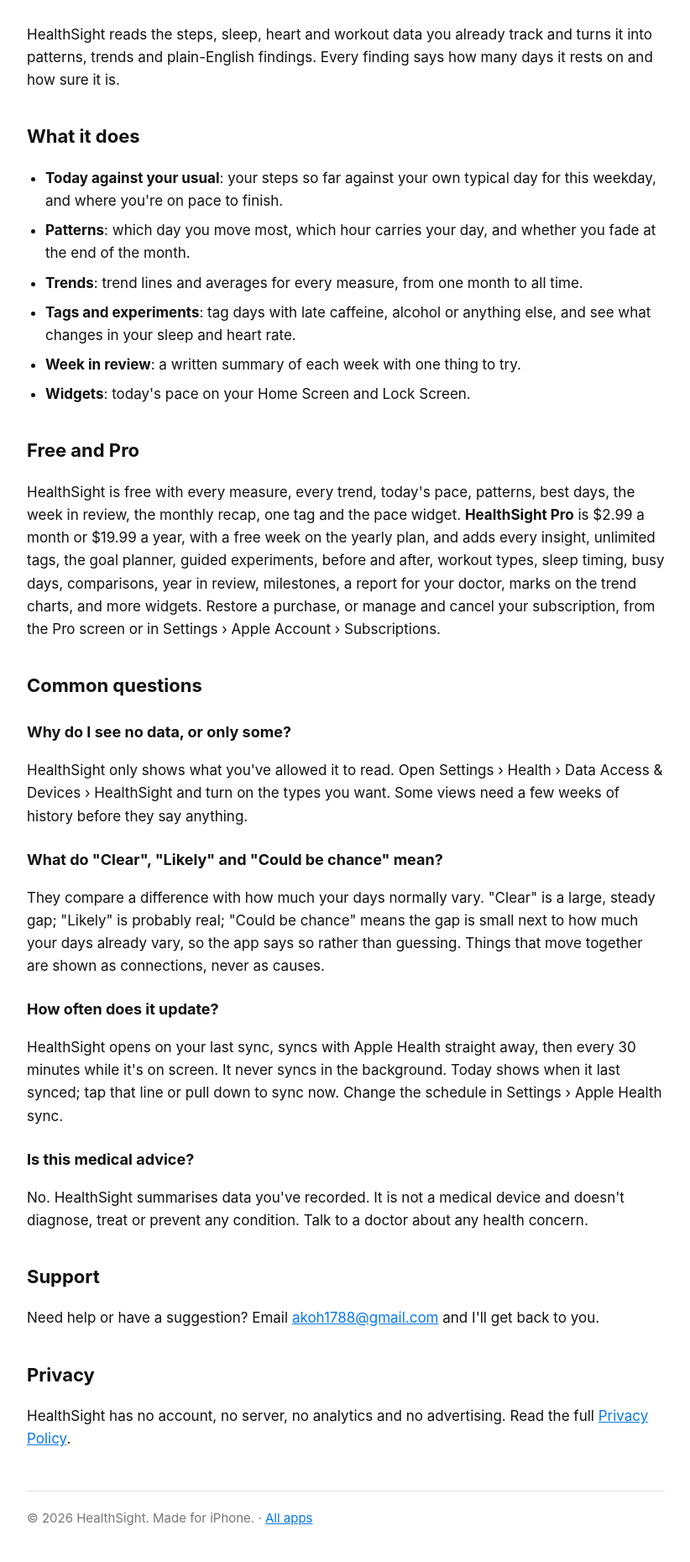
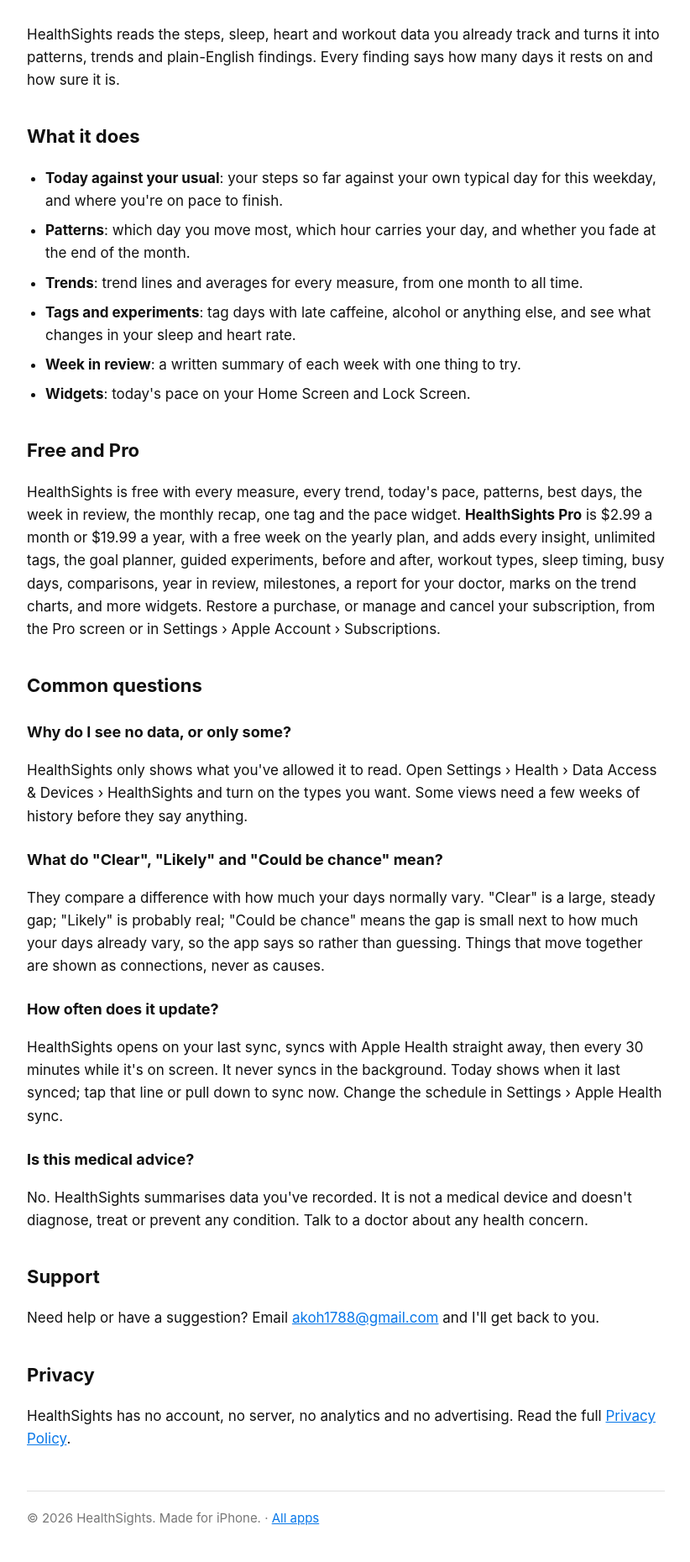
Before and after one commit to akoh17/app-docs, a plain HTML site: page healthsights/index.html in a window 1280 px wide. Shown: the part 201-2061 px from the top of the page at 84% size, without its empty margins (228-1050 px from the left). Drawn offline with Linux system fonts and the light colour scheme.

Commit message:
HealthSights: rename the support and privacy pages (new address healthsights/)
Co-Authored-By: Claude Opus 5.5 <noreply@anthropic.com>

```diff
--- a/healthsight/index.html
+++ b/healthsights/index.html
@@ -3,7 +3,7 @@
 <head>
 <meta charset="utf-8">
 <meta name="viewport" content="width=device-width, initial-scale=1">
-<title>HealthSight — Additional insights for your health tracking</title>
+<title>HealthSights — Additional insights for your health tracking</title>
 <style>
   :root { color-scheme: light dark; }
   body { font: 17px/1.6 -apple-system, BlinkMacSystemFont, "Segoe UI", Roboto, sans-serif;
@@ -25,11 +25,11 @@
 <body>
 <header>
   <div class="badge">No account · Your health data stays on your iPhone</div>
-  <h1>HealthSight</h1>
+  <h1>HealthSights</h1>
   <p class="tag">Additional insights for your health tracking.</p>
 </header>
 
-<p>HealthSight reads the steps, sleep, heart and workout data you already track and turns it into
+<p>HealthSights reads the steps, sleep, heart and workout data you already track and turns it into
 patterns, trends and plain-English findings. Every finding says how many days it rests on and how
 sure it is.</p>
 
@@ -44,8 +44,8 @@ sure it is.</p>
 </ul>
 
 <h2>Free and Pro</h2>
-<p>HealthSight is free with every measure, every trend, today's pace, patterns, best days, the week in
-review, the monthly recap, one tag and the pace widget. <strong>HealthSight Pro</strong> is $2.99 a month
+<p>HealthSights is free with every measure, every trend, today's pace, patterns, best days, the week in
+review, the monthly recap, one tag and the pace widget. <strong>HealthSights Pro</strong> is $2.99 a month
 or $19.99 a year, with a free week on the yearly plan, and adds every insight, unlimited tags, the goal planner, guided experiments, before
 and after, workout types, sleep timing, busy days, comparisons, year in review, milestones, a
 report for your doctor, marks on the trend charts, and more widgets. Restore a purchase, or manage and cancel your
@@ -53,27 +53,27 @@ subscription, from the Pro screen or in Settings › Apple Account › Subscript
 
 <h2>Common questions</h2>
 <h3>Why do I see no data, or only some?</h3>
-<p>HealthSight only shows what you've allowed it to read. Open Settings › Health › Data Access &amp;
-Devices › HealthSight and turn on the types you want. Some views need a few weeks of history before
+<p>HealthSights only shows what you've allowed it to read. Open Settings › Health › Data Access &amp;
+Devices › HealthSights and turn on the types you want. Some views need a few weeks of history before
 they say anything.</p>
 <h3>What do "Clear", "Likely" and "Could be chance" mean?</h3>
 <p>They compare a difference with how much your days normally vary. "Clear" is a large, steady gap;
 "Likely" is probably real; "Could be chance" means the gap is small next to how much your days
 already vary, so the app says so rather than guessing. Things that move together are shown as connections, never as causes.</p>
 <h3>How often does it update?</h3>
-<p>HealthSight opens on your last sync, syncs with Apple Health straight away, then every 30 minutes while
+<p>HealthSights opens on your last sync, syncs with Apple Health straight away, then every 30 minutes while
 it's on screen. It never syncs in the background. Today shows when it last synced; tap that line or pull
 down to sync now. Change the schedule in Settings › Apple Health sync.</p>
 <h3>Is this medical advice?</h3>
-<p>No. HealthSight summarises data you've recorded. It is not a medical device and doesn't diagnose,
+<p>No. HealthSights summarises data you've recorded. It is not a medical device and doesn't diagnose,
 treat or prevent any condition. Talk to a doctor about any health concern.</p>
 
 <h2>Support</h2>
 <p>Need help or have a suggestion? Email <a href="mailto:akoh1788@gmail.com">akoh1788@gmail.com</a> and I'll get back to you.</p>
 
 <h2>Privacy</h2>
-<p>HealthSight has no account, no server, no analytics and no advertising. Read the full <a href="privacy.html">Privacy Policy</a>.</p>
+<p>HealthSights has no account, no server, no analytics and no advertising. Read the full <a href="privacy.html">Privacy Policy</a>.</p>
 
-<footer class="muted">© 2026 HealthSight. Made for iPhone. · <a href="../">All apps</a></footer>
+<footer class="muted">© 2026 HealthSights. Made for iPhone. · <a href="../">All apps</a></footer>
 </body>
 </html>
```
Also changed, not shown: healthsights/privacy.html (renamed from healthsight/privacy.html, +9 -9 lines), index.html (+3 -3 lines).
